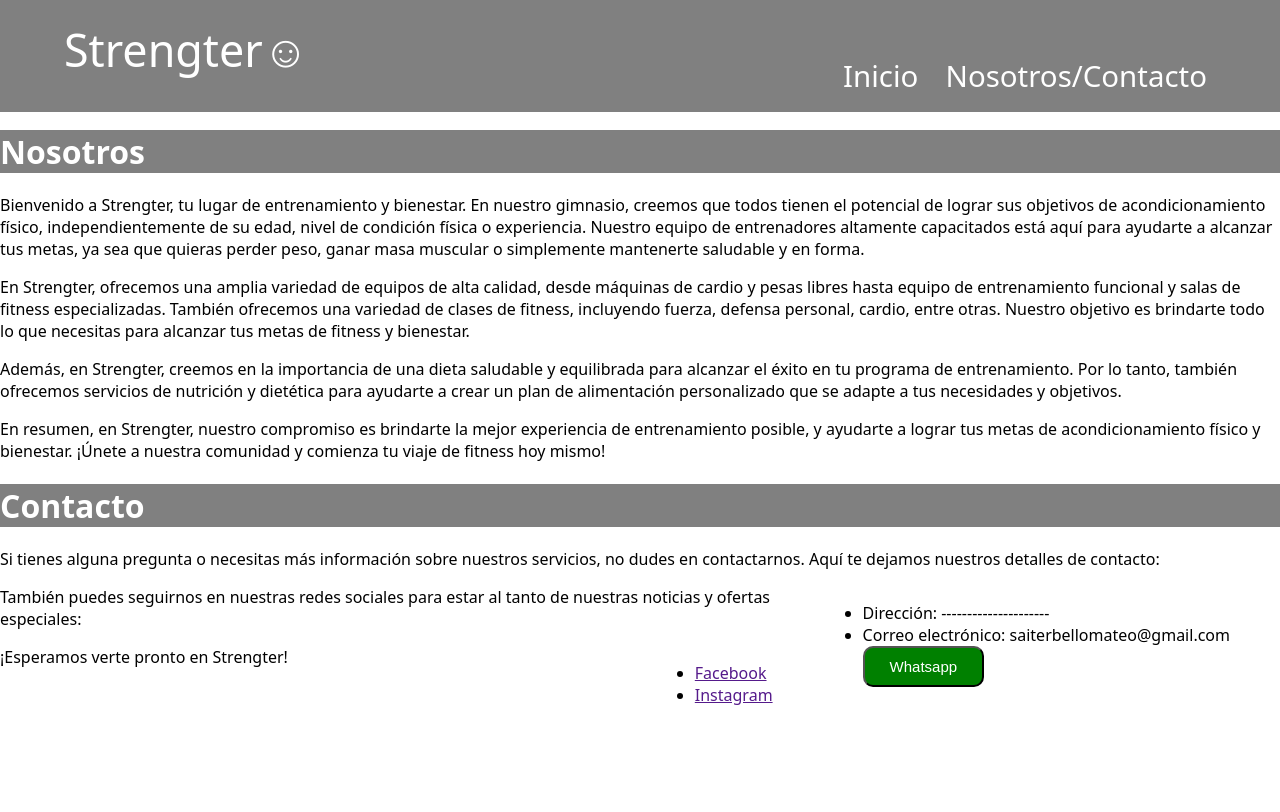
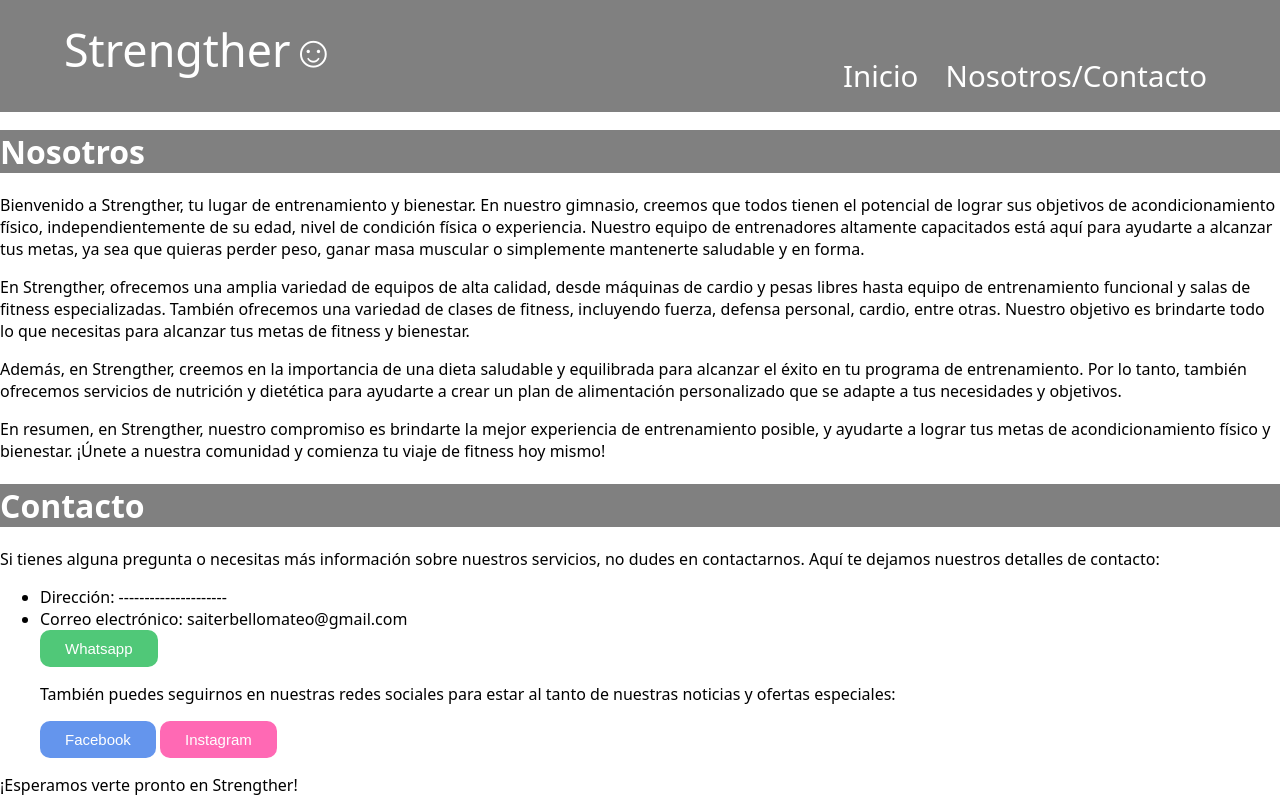
Before and after one commit to Saxter119/saxter119.github.io, a plain HTML site: page Contacto-Nosotros.html in a window 1280 px wide. Drawn offline with Linux system fonts and the light colour scheme.

Commit message:
Update Contacto-Nosotros.html

```diff
--- a/Contacto-Nosotros.html
+++ b/Contacto-Nosotros.html
@@ -1,64 +1,158 @@
 <!DOCTYPE html>
 <html lang="en">
+
 <head>
     <meta charset="UTF-8">
     <meta http-equiv="X-UA-Compatible" content="IE=edge">
     <meta name="viewport" content="width=device-width, initial-scale=1.0">
-    <link rel="stylesheet" href="Custom.css">
     <title>Nosotros</title>
 </head>
+
 <body>
     <style>
-		button{
-			background-color: green;
+        Nav ul {
+            float: right;
+            margin-right: 50px;
+        }
+
+        header {
+            left: 0;
+            top: 0px;
+            position: absolute;
+        }
+
+        nav ul li {
+            display: inline-block;
+            line-height: 120px;
+        }
+
+        nav ul li a {
+            color: white;
+            text-decoration: none;
+            font-size: 2.3vw;
+            margin-right: 23px;
+        }
+
+        nav label {
+            margin-left: 5%;
+            line-height: 100px;
+            color: white;
+            font-size: 3.5vw;
+        }
+
+        nav {
+            list-style: none;
+            width: 100%;
+            height: 14%;
+            background-color: transparent;
+            position: fixed;
+            z-index: 1;
+            background-color: gray;
+        }
+
+        .Wsbutton {
+            background-color: #50C878;
             border-radius: 10px;
             font-size: 15px;
             padding: 10px 25px;
+            border: none;
+            color: #FFF;
+            cursor: pointer;
+        }
+
+        .Fcbutton {
+            background-color: cornflowerblue;
+            border-radius: 10px;
+            font-size: 15px;
+            padding: 10px 25px;
+            border: none;
+            color: #FFF;
+            cursor: pointer;
+        }
+
+        .Igbutton {
+            background-color: hotpink;
+            border-radius: 10px;
+            font-size: 15px;
+            padding: 10px 25px;
+            border: none;
+            color: #FFF;
+            cursor: pointer;
+        }
+
+        .Wsbutton:hover {
+            background-color: lightgreen;
+        }
+
+        .Fcbutton:hover {
+            background-color: lightseagreen;
+        }
+
+        .Igbutton:hover {
+            background-color: lightpink;
+        }
+
+        button a {
+            text-decoration: none;
+            color: white;
+            background-size: 25px;
 
         }
-		button a{
-			text-decoration: none;
-			color: white;
-			background-size: 25px ;
 
+        body {
+            font-family: system-ui, -apple-system, BlinkMacSystemFont, 'Segoe UI', Roboto, Oxygen, Ubuntu, Cantarell, 'Open Sans', 'Helvetica Neue', sans-serif;
+            margin: 0;
         }
     </style>
     <header id="Inicio">
         <nav class="nav">
-            <label >Strengter☺</label>
+            <label>Strengther☺</label>
             <ul>
                 <li><a href="index.html">Inicio</a></li>
                 <li><a href="Contacto-Nosotros.html">Nosotros/Contacto</a></li>
             </ul>
         </nav>
-    </header >
-    <h1  style="margin-top: 130px; background-color: gray; color: white;">Nosotros</h1>
-	<p>Bienvenido a Strengter, tu lugar de entrenamiento y bienestar. En nuestro gimnasio, creemos que todos tienen el potencial de lograr sus objetivos de acondicionamiento físico, independientemente de su edad, nivel de condición física o experiencia. Nuestro equipo de entrenadores altamente capacitados está aquí para ayudarte a alcanzar tus metas, ya sea que quieras perder peso, ganar masa muscular o simplemente mantenerte saludable y en forma.</p>
+    </header>
+    <h1 style="margin-top: 130px; background-color: gray; color: white;">Nosotros</h1>
+    <p>Bienvenido a Strengther, tu lugar de entrenamiento y bienestar. En nuestro gimnasio, creemos que todos tienen el
+        potencial de lograr sus objetivos de acondicionamiento físico, independientemente de su edad, nivel de condición
+        física o experiencia. Nuestro equipo de entrenadores altamente capacitados está aquí para ayudarte a alcanzar
+        tus metas, ya sea que quieras perder peso, ganar masa muscular o simplemente mantenerte saludable y en forma.
+    </p>
 
-	<p>En Strengter, ofrecemos una amplia variedad de equipos de alta calidad, desde máquinas de cardio y pesas libres hasta equipo de entrenamiento funcional y salas de fitness especializadas. También ofrecemos una variedad de clases de fitness, incluyendo fuerza, defensa personal, cardio, entre otras. Nuestro objetivo es brindarte todo lo que necesitas para alcanzar tus metas de fitness y bienestar.</p>
+    <p>En Strengther, ofrecemos una amplia variedad de equipos de alta calidad, desde máquinas de cardio y pesas libres
+        hasta equipo de entrenamiento funcional y salas de fitness especializadas. También ofrecemos una variedad de
+        clases de fitness, incluyendo fuerza, defensa personal, cardio, entre otras. Nuestro objetivo es brindarte todo
+        lo que necesitas para alcanzar tus metas de fitness y bienestar.</p>
 
-	<p>Además, en Strengter, creemos en la importancia de una dieta saludable y equilibrada para alcanzar el éxito en tu programa de entrenamiento. Por lo tanto, también ofrecemos servicios de nutrición y dietética para ayudarte a crear un plan de alimentación personalizado que se adapte a tus necesidades y objetivos.</p>
+    <p>Además, en Strengther, creemos en la importancia de una dieta saludable y equilibrada para alcanzar el éxito en tu
+        programa de entrenamiento. Por lo tanto, también ofrecemos servicios de nutrición y dietética para ayudarte a
+        crear un plan de alimentación personalizado que se adapte a tus necesidades y objetivos.</p>
 
-	<p>En resumen, en Strengter, nuestro compromiso es brindarte la mejor experiencia de entrenamiento posible, y ayudarte a lograr tus metas de acondicionamiento físico y bienestar. ¡Únete a nuestra comunidad y comienza tu viaje de fitness hoy mismo!</p>
+    <p>En resumen, en Strengther, nuestro compromiso es brindarte la mejor experiencia de entrenamiento posible, y
+        ayudarte a lograr tus metas de acondicionamiento físico y bienestar. ¡Únete a nuestra comunidad y comienza tu
+        viaje de fitness hoy mismo!</p>
 
     <h1 style="background-color: gray; color: white;">Contacto</h1>
-	<p>Si tienes alguna pregunta o necesitas más información sobre nuestros servicios, no dudes en contactarnos. Aquí te dejamos nuestros detalles de contacto:</p>
+    <p>Si tienes alguna pregunta o necesitas más información sobre nuestros servicios, no dudes en contactarnos. Aquí te
+        dejamos nuestros detalles de contacto:</p>
 
     <ul>
         <li>Dirección: ---------------------</li>
-
         <li>Correo electrónico: saiterbellomateo@gmail.com</li>
-		<button><a href="https://wa.me/8293473906?text=Wao chico pero qué trice'">Whatsapp</a></button>
+        <button class="Wsbutton"><a href="https://wa.me/8293473906?text=Wao chico pero qué trice'">Whatsapp</a></button>
     </ul>
 
-	<p>También puedes seguirnos en nuestras redes sociales para estar al tanto de nuestras noticias y ofertas especiales:</p>
 
     <ul>
-		<li><a href="">Facebook</a></li>
-		<li><a href="">Instagram</a></li>
+        <p>También puedes seguirnos en nuestras redes sociales para estar al tanto de nuestras noticias y ofertas
+            especiales:</p>
+
+        <button class="Fcbutton"><a href="https://www.facebook.com/saiteradrian.bellomateo.1/">Facebook</a></button>
+        <button class="Igbutton"><a href="https://www.instagram.com/saiadrian_bell/?hl=es">Instagram</a></button>
     </ul>
-
-	<p>¡Esperamos verte pronto en Strengter!</p>
+    <p>¡Esperamos verte pronto en Strengther!</p>
 
 </body>
+
 </html>
```
Lines whose indentation alone changed are shown as unchanged.
